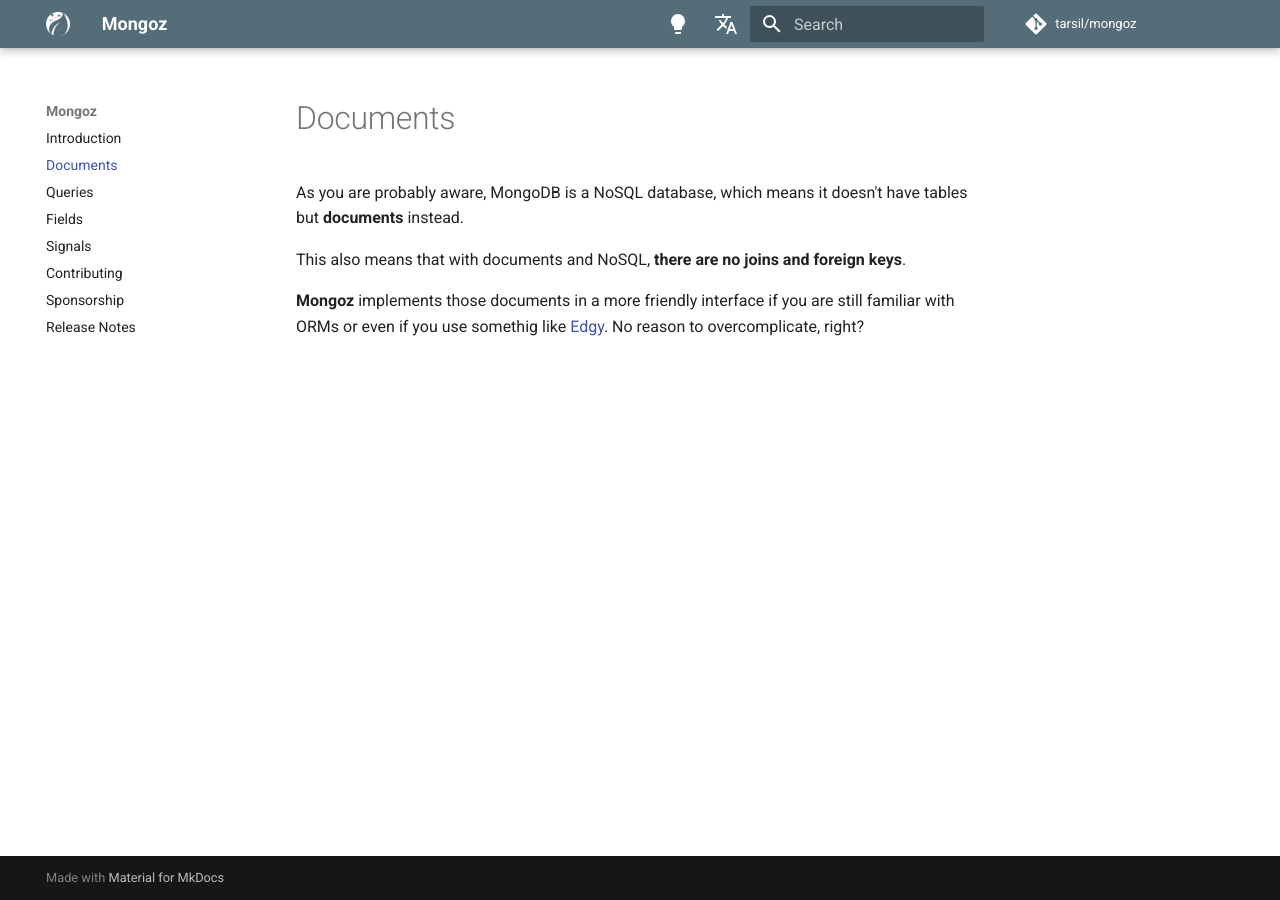
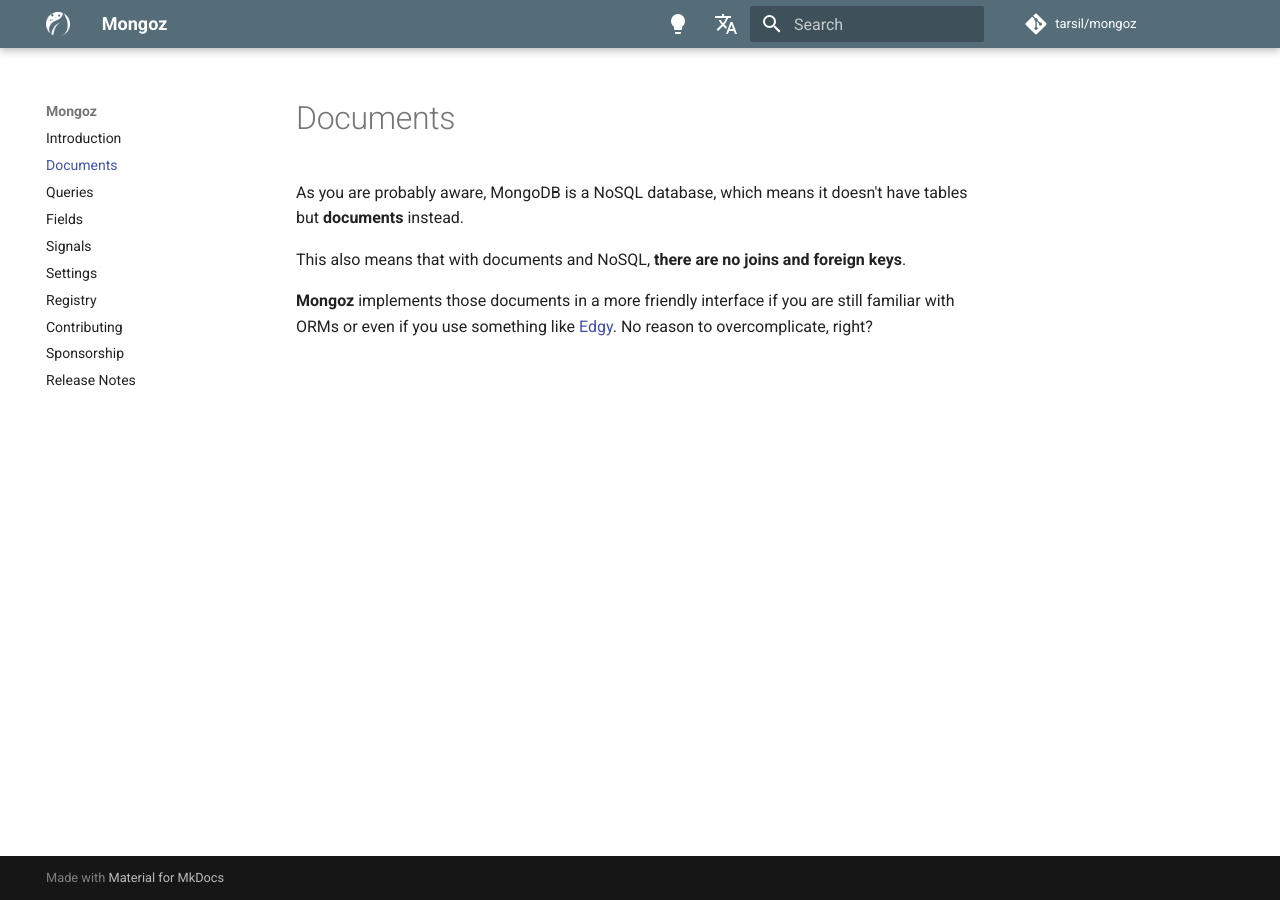
Before and after one commit to dymmond/mongoz, an MkDocs documentation site: the page built from docs/documents.md, in a window 1280 px wide. Built offline with MkDocs 1.6.1 and Material for MkDocs 9.7.7, drawn with Linux system fonts in a browser that asks for light colours; comment, search, counter and statistics services are not loaded.

Commit message:
Fix typos in documents.md

```diff
--- a/docs/documents.md
+++ b/docs/documents.md
@@ -6,7 +6,7 @@
 This also means that with documents and NoSQL, **there are no joins and foreign keys**.
 
 **Mongoz** implements those documents in a more friendly interface if you are still familiar with
-ORMs or even if you use somethig like [Edgy][edgy]. No reason to overcomplicate, right?
+ORMs or even if you use something like [Edgy][edgy]. No reason to overcomplicate, right?
 
 
 [edgy]: https://edgy.tarsild.io
--- a/mkdocs.yml
+++ b/mkdocs.yml
@@ -43,6 +43,8 @@
       - Queries: "queries.md"
       - Fields: "fields.md"
       - Signals: "signals.md"
+      - Settings: "settings.md"
+      - Registry: "registry.md"
       - Contributing: "contributing.md"
       - Sponsorship: "sponsorship.md"
       - Release Notes: "release-notes.md"
```
Also changed, not shown: docs/registry.md (added), docs/settings.md (added).
